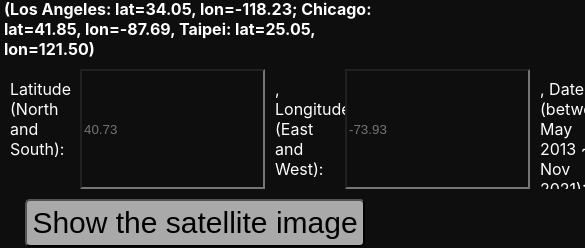
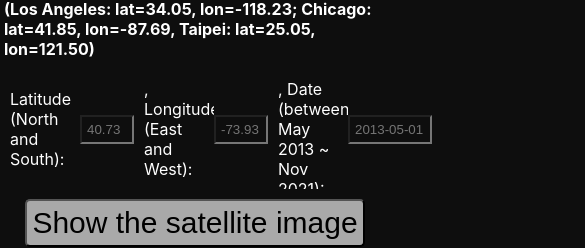
Before and after one commit to KuoChiaCheng0318/satellite-image-app, a React (Create React App) app: page /gallery in a window 390 px wide. Shown: the part 154-402 px from the top of the page, 585 px wide, since content can reach past the window. Built offline with nearby package versions, Linux system fonts and the light colour scheme; no server answers.

Commit message:
change gallery layout if on phone screen

```diff
--- a/src/Gallery.css
+++ b/src/Gallery.css
@@ -1,6 +1,7 @@
 .gallery__input{
     display: flex;
     margin-top: 10px;
+    align-items: center;
 }
 
 .gallery > h3{
@@ -13,6 +14,14 @@
 }
 
 .gallery__inputtext1{
+    padding: 10px;
+}
+
+.gallery__inputtext2{
+    padding: 10px;
+}
+
+.gallery__inputtext3{
     padding: 10px;
 }
 
@@ -39,4 +48,16 @@
         min-width: 60px;
         overflow:hidden;
     }
+    .gallery__inputtext2{
+        max-height: 100px;
+        max-width: 100px;
+        min-width: 40px;
+        padding: 5px;
+    }
+    .gallery__inputtext3{
+        max-height: 100px;
+        max-width: 100px;
+        min-width: 70px;
+        padding: 5px;
+    }
   }
--- a/src/Gallery.js
+++ b/src/Gallery.js
@@ -49,7 +49,7 @@ function Gallery() {
                     placeholder="-73.93" type="text" />
 
                     <div className='gallery__inputtext1'>, Date (between May 2013 ~ Nov 2021):</div>
-                    <input className='gallery__inputtext2'
+                    <input className='gallery__inputtext3'
                     onChange={e => setDate(e.target.value)}
                     value={date}
                     placeholder="2013-05-01" type="text" />
--- a/src/Showimage.css
+++ b/src/Showimage.css
@@ -15,3 +15,19 @@
     margin-bottom: 5vh;
     margin-top: 3vh;
 }
+
+@media (max-width: 768px) {
+    .showimage__img{
+        width: 150px;
+        margin: 2.5px;
+    }
+    .showimage__imgLarge{
+        width: 300px;
+        display: block;
+        margin-left: auto;
+        margin-right: auto;
+        margin-bottom: 5vh;
+        margin-top: 3vh;
+    }
+
+}
```
